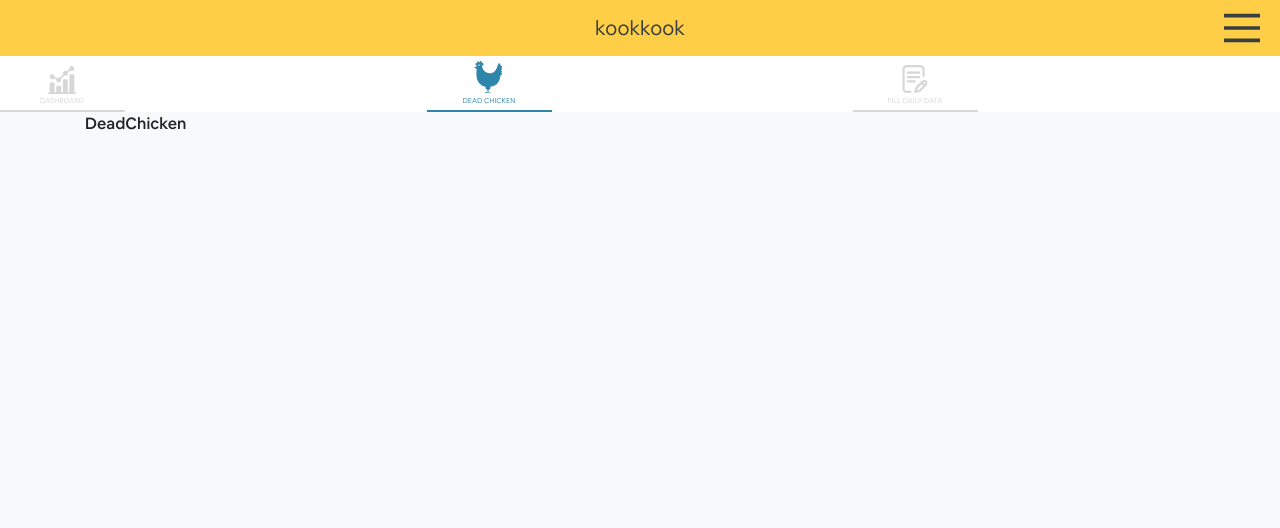
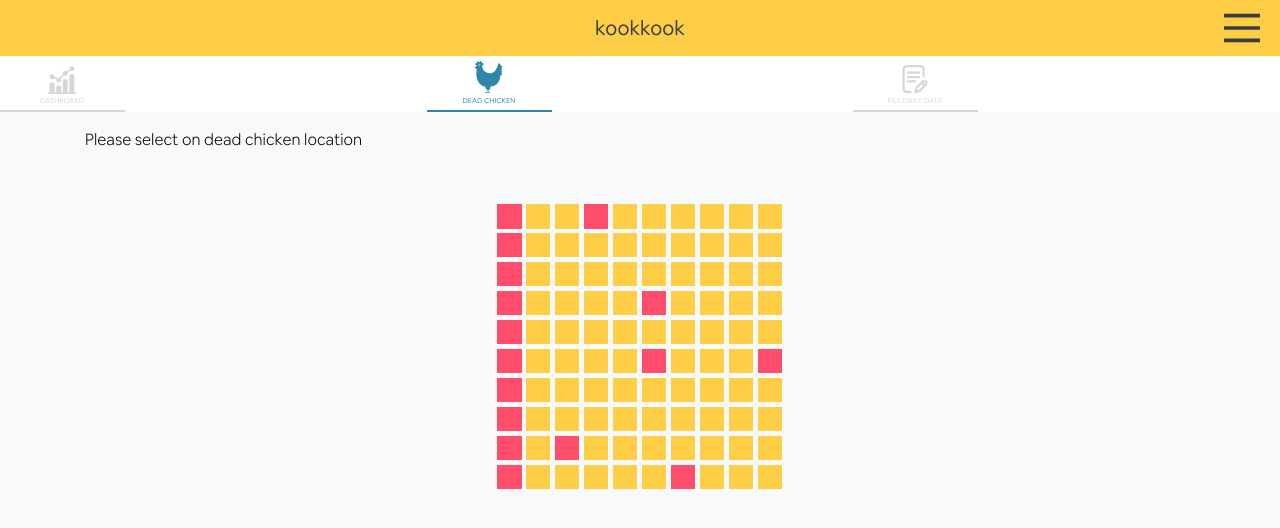
Before and after one commit to hamzaabamboo/kookkook-frontend, a React (Create React App) app: page /main in a window 1280 px wide. Both pictures are taken after a click on the element 639 px from the left and 84 px from the top of the page. Shown: the top 528 px of the page. Built offline with nearby package versions, Linux system fonts and the light colour scheme.

Commit message:
feat(): dead chicken
-add dead chicken map

```diff
--- a/package.json
+++ b/package.json
@@ -14,7 +14,7 @@
     "react-burger-menu": "^2.6.13",
     "react-dom": "^16.12.0",
     "react-router-dom": "^5.1.2",
-    "react-scripts": "3.3.1",
+    "react-scripts": "3.4.0",
     "styled-components": "^5.0.1"
   },
   "scripts": {
--- a/src/assets/sass/_variables.scss
+++ b/src/assets/sass/_variables.scss
@@ -2,6 +2,8 @@
 $theme-blue-color: #09adfd;
 $theme-yellow-color: #fece47;
 $theme-blug-green-color: #2e86ab;
+$theme-red-color: #ff4d6b;
+$theme-bg-color: #f7f9fb;
 
 // Font Families
 $font-family-kanit: "Kanit", sans-serif;
--- a/src/components/DeadChicken/index.js
+++ b/src/components/DeadChicken/index.js
@@ -1,10 +1,34 @@
-import React from "react";
+import React, { useState } from "react";
 import Container from "react-bootstrap/Container";
+import "./index.scss";
+
+import { useTable } from "react-table";
+
+const square = isChickenDead => {
+  return <div className={`square ${isChickenDead ? "red" : ""}`}></div>;
+};
 
 const DeadChicken = () => {
+  const zoneStatus = [
+    [true, false, false, true, false, false, false, false, false, false],
+    [true, false, false, false, false, false, false, false, false, false],
+    [true, false, false, false, false, false, false, false, false, false],
+    [true, false, false, false, false, true, false, false, false, false],
+    [true, false, false, false, false, false, false, false, false, false],
+    [true, false, false, false, false, true, false, false, false, true],
+    [true, false, false, false, false, false, false, false, false, false],
+    [true, false, false, false, false, false, false, false, false, false],
+    [true, false, true, false, false, false, false, false, false, false],
+    [true, false, false, false, false, false, true, false, false, false]
+  ];
   return (
     <Container>
-      <div>DeadChicken</div>
+      <div className="text-label-ch" style={{ marginTop: "1rem" }}>
+        <p>Please select on dead chicken location</p>
+      </div>
+      <div className="map">
+        {zoneStatus.map(row => row.map(element => square(element)))}
+      </div>
     </Container>
   );
 };
--- /dev/null
+++ b/src/components/DeadChicken/index.scss
@@ -0,0 +1,30 @@
+@import "../../assets/sass/variables.scss";
+
+.text-label-ch {
+  color: #000000;
+  font-size: 1rem;
+  font-weight: $font-weight-light;
+}
+
+.map {
+  width: 18.125rem;
+  height: 18.125rem;
+  margin: 0 auto;
+  margin-top: 3.125rem;
+  // text-align: center;
+}
+
+.square {
+  width: 8.33%;
+  height: 8.33%;
+  float: left;
+  line-height: 1rem;
+  background: $theme-yellow-color;
+  box-sizing: border-box;
+  margin: 0.15rem;
+  user-select: none;
+}
+
+.square.red {
+  background: $theme-red-color;
+}
```
